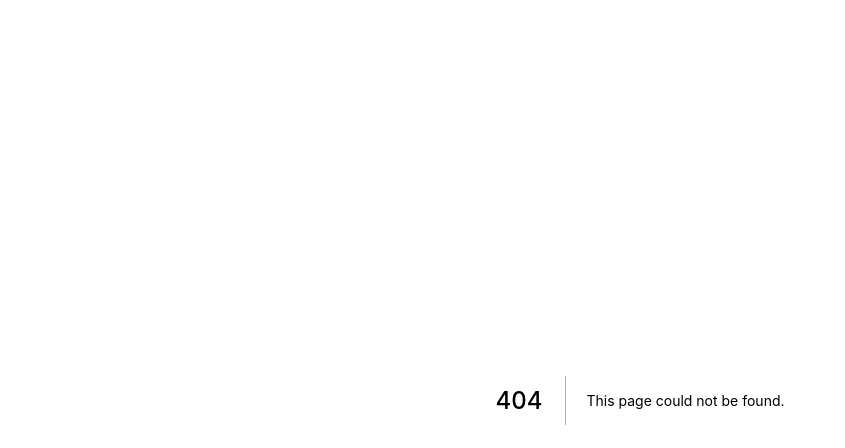
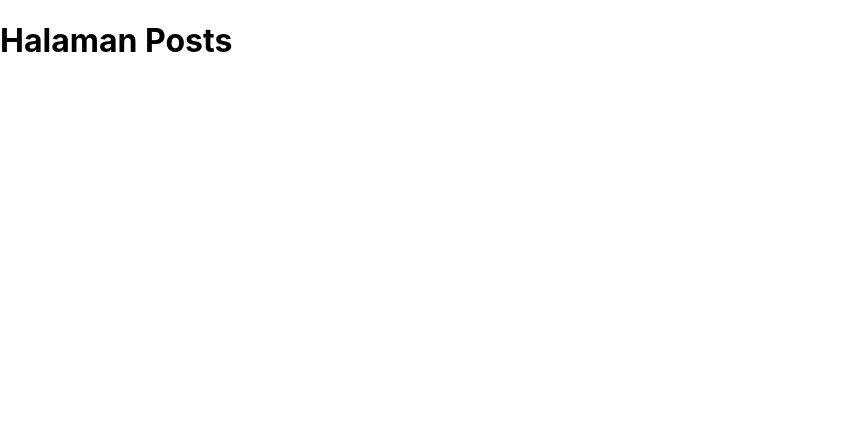
Before and after one commit to wahidikqbal/nextcrud, a Next.js app: page /posts in a window 1280 px wide. Before the commit this address had no page. Shown: the top 448 px of the page, without its empty margins (0-845 px from the left). Built offline with nearby package versions, Linux system fonts and the light colour scheme.

Commit message:
menambahkan set token dan posts/index.js

```diff
--- a/pages/auth/login.js
+++ b/pages/auth/login.js
@@ -32,6 +32,7 @@ export default function login () {
 
         console.log(loginRes);
 
+        //set token in cookie
         Cookies.set('x-Token', loginRes.token);
 
         //status message
--- /dev/null
+++ b/pages/posts/index.js
@@ -0,0 +1,7 @@
+export default function postIndex () {
+    return (
+        <div>
+            <h1> Halaman Posts</h1>
+        </div>
+    )
+}
```
